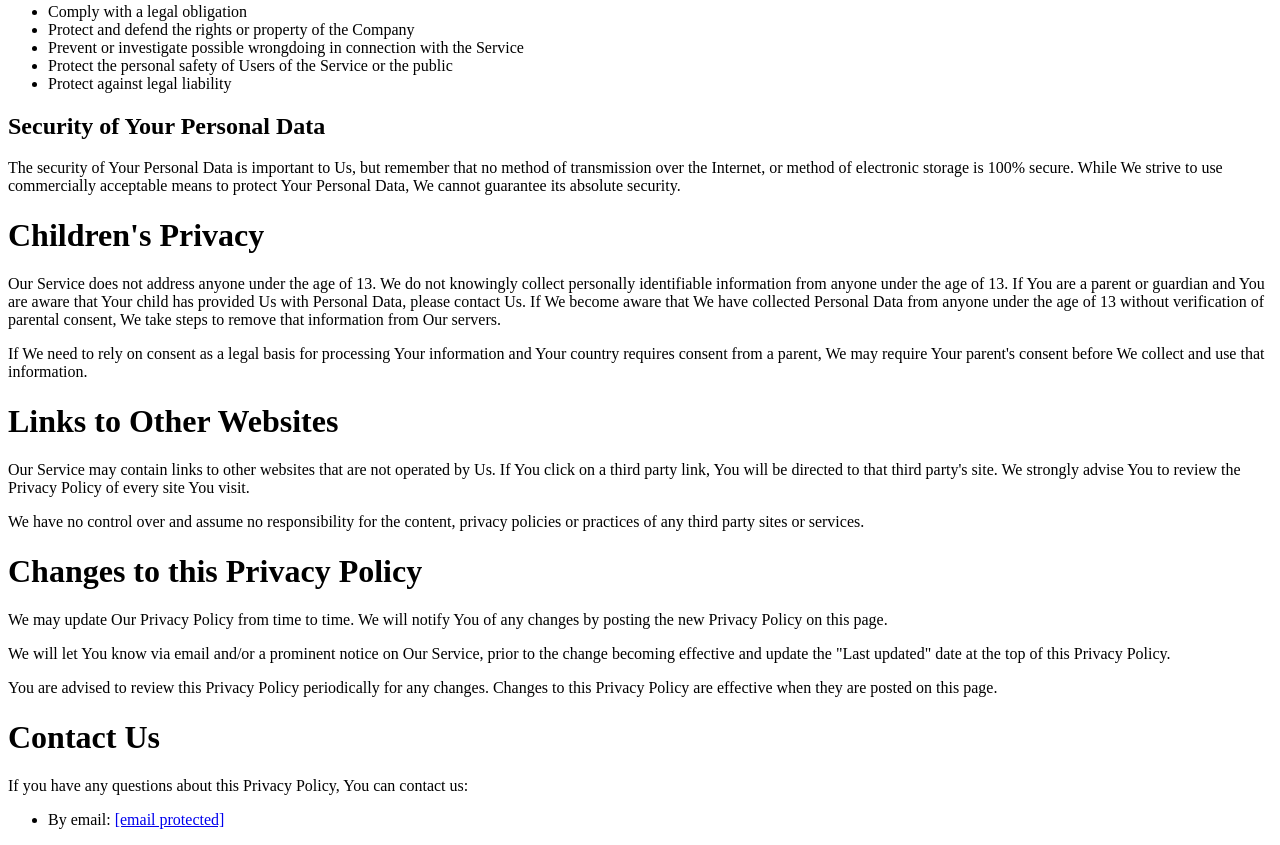
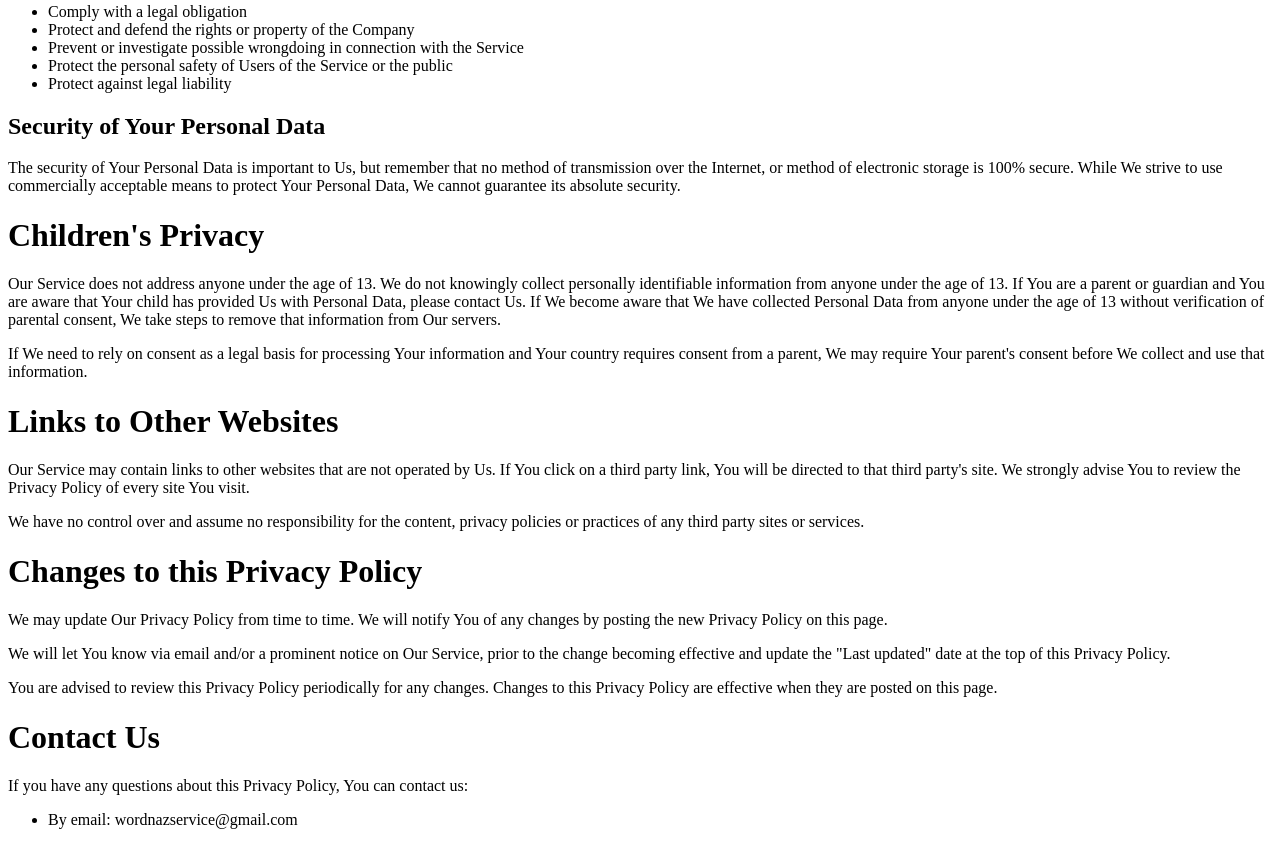
Before and after one commit to WordNaz/WordGatherPrivacyPolicy, a plain HTML site: page index.html in a window 1280 px wide. Shown: the part 2872-3717 px from the top of the page. Drawn offline with Linux system fonts and the light colour scheme.

Commit message:
edit contact email in index html

```diff
--- a/index.html
+++ b/index.html
@@ -134,5 +134,5 @@
 <h1>Contact Us</h1>
 <p>If you have any questions about this Privacy Policy, You can contact us:</p>
 <ul>
-<li>By email: <a href="/cdn-cgi/l/email-protection" class="__cf_email__" data-cfemail="50273f22343e312a2335222639333510373d31393c7e333f3d">[email&#160;protected]</a></li>
+<li>By email: wordnazservice@gmail.com</li>
 </ul><script data-cfasync="false" src="/cdn-cgi/scripts/5c5dd728/cloudflare-static/email-decode.min.js"></script>
```
